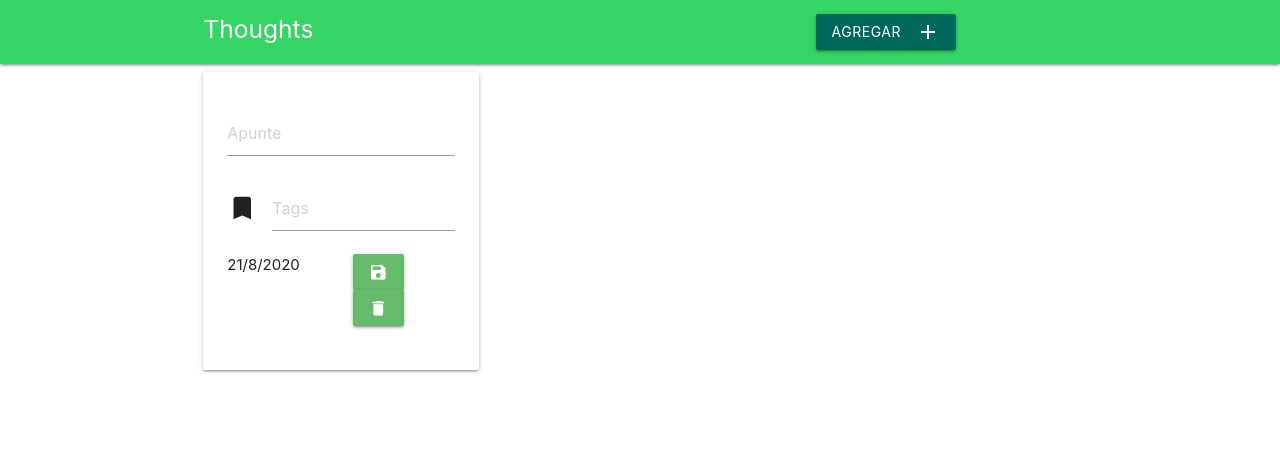
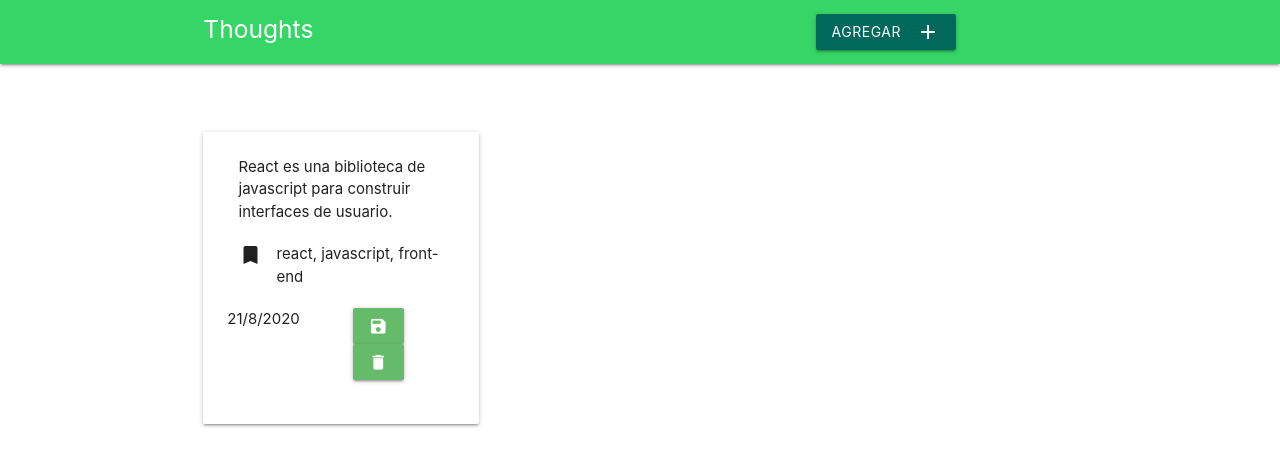
Before and after one commit to cnuila/Thougths-App, a React (Create React App) app: page / in a window 1280 px wide. Shown: the top 466 px of the page. Built offline with nearby package versions, Linux system fonts and the light colour scheme.

Commit message:
Mejorando Interfaz

```diff
--- a/src/App.js
+++ b/src/App.js
@@ -4,16 +4,25 @@ import "./Color.css"
 
 class App extends React.Component {
   constructor(props) {
-    super(props)
+    super(props);
     this.state = {
-      apuntes: [],
-
+      apuntes: [{
+        id: 1,
+        nota: "React es una biblioteca de javascript para construir interfaces de usuario.",
+        tags: "react, javascript, front-end",
+        fecha: "21/8/2020",
+      },],
     }
   }
 
   addApunte() {
     let { apuntes } = this.state;
     let index = 1;
+    let nota = "";
+    const date = new Date()
+    const dateTimeFormat = new Intl.DateTimeFormat('en', { year: 'numeric', month: 'numeric', day: '2-digit' })
+    const [{ value: month }, , { value: day }, , { value: year }] = dateTimeFormat.formatToParts(date)
+    let fecha =  `${day}/${month}/${year}`
     let nuevoApuntes = []
     if (apuntes.length !== 0) {
       index = apuntes.length + 1
@@ -22,14 +31,22 @@ class App extends React.Component {
       ]
     }
 
-    nuevoApuntes.push({ id: index })
+    nuevoApuntes.push({ id: index, nota: nota, fecha:fecha})
 
     this.setState({
       apuntes: nuevoApuntes,
     })
+    console.log(this.state.apuntes)
   }
 
   render() {
+    let apuntesCards = this.state.apuntes.map(note => {
+      return (
+        <div className="col s4">
+          <Apunte apunte={note} />
+        </div>
+      )
+    })
     return (
       <div className="App">
         <nav>
@@ -48,10 +65,12 @@ class App extends React.Component {
             </div>
           </div>
         </nav>
-
+        <div className="row"></div>
+        <div className="row"></div>
+        <div className="row"></div>
         <div className="container">
           <div className="row">
-            <Apunte/>
+            {apuntesCards}
           </div>
         </div>
 
--- a/src/Components/Apunte.js
+++ b/src/Components/Apunte.js
@@ -1,35 +1,54 @@
 import React from 'react'
 
 class Apunte extends React.Component {
-    constructor(props) {
-        super(props)
-
-    }
 
     render() {
-        return (
-            <div className="col s4">
-                <div class="card">
-                    <div class="card-content">
+        let { apunte } = this.props;
+        if (apunte.nota === "") {
+            return (
+                <div className="card">
+                    <div className="card-content">
                         <div className="input-field">
-                            <textarea id="textarea1" placeholder="Apunte" class="materialize-textarea"></textarea>
+                            <textarea id="textarea1" placeholder="Apunte" className="materialize-textarea"></textarea>
                         </div>
                         <div className="input-field">
-                            <i class="material-icons prefix">bookmark</i>
+                            <i className="material-icons prefix">bookmark</i>
                             <input id="icon_prefix" placeholder="Tags" type="text"></input>
                         </div>
                         <div className="row">
-                            <div className="col s4">21/8/2020</div>
-                            <div className="col s2"/>
+                            <div className="col s4">{apunte.fecha}</div>
+                            <div className="col s2" />
                             <div className="col s6">
-                                <a class="waves-effect waves-light btn green lighten-1"><i class="material-icons">save</i></a>
-                                <a class="waves-effect waves-light btn green lighten-1"><i class="material-icons">delete</i></a>
+                                <a className="waves-effect waves-light btn green lighten-1"><i className="material-icons">save</i></a>
+                                <a className="waves-effect waves-light btn green lighten-1"><i className="material-icons">delete</i></a>
                             </div>
                         </div>
                     </div>
                 </div>
-            </div>
-        );
+            );
+        } else {
+            return (
+                <div className="card">
+                    <div className="card-content">
+                        <div className="col s12">
+                            <p>{apunte.nota}</p>
+                        </div>
+                        <div className="row"></div>
+                        <div className="col s2"><i className="material-icons">bookmark</i></div>
+                        <div className="col s10"><p>{apunte.tags}</p></div>
+                        <div className="row"></div>
+                        <div className="row">
+                            <div className="col s4">{apunte.fecha}</div>
+                            <div className="col s2" />
+                            <div className="col s6">
+                                <a className="waves-effect waves-light btn green lighten-1"><i className="material-icons">save</i></a>
+                                <a className="waves-effect waves-light btn green lighten-1"><i className="material-icons">delete</i></a>
+                            </div>
+                        </div>
+                    </div>
+                </div>
+            );
+        }
     }
 
 }
```
